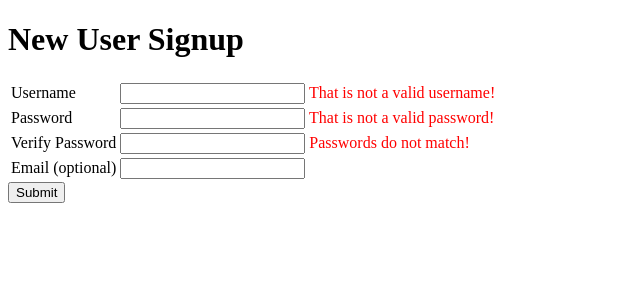
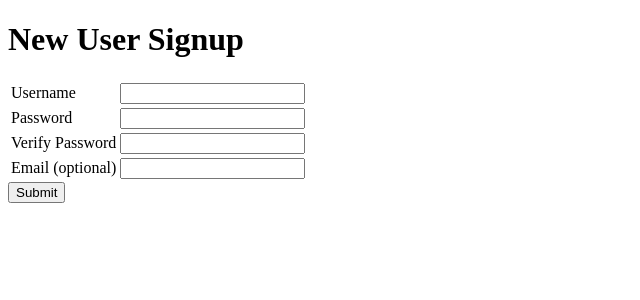
Before and after one commit to northodox/user-signup, a Flask app: page / in a window 1280 px wide. Shown: the top 300 px of the page, without its empty margins (0-640 px from the left). Run offline with Flask 2, Linux system fonts and the light colour scheme.

Commit message:
removed the error messages from the initial index page

```diff
--- a/main.py
+++ b/main.py
@@ -10,6 +10,7 @@ def index():
 
 @app.route("/welcome", methods = ["POST"])
 def welcome():
+    username = request.form['username']
     return render_template('welcome-page.html')
 
 app.run()
--- a/templates/index.html
+++ b/templates/index.html
@@ -19,7 +19,7 @@
                         </td>
                         <td>
                             <input name="username" type="text" value>
-                            <span class="error">That is not a valid username!</span>
+                            <span class="error"></span>
                         </td>
                     </tr>
                     <tr>
@@ -28,7 +28,7 @@
                         </td>
                         <td>
                             <input name="password" type="password">
-                            <span class="error">That is not a valid password!</span>
+                            <span class="error"></span>
                         </td>
                     </tr>
                     <tr>
@@ -37,7 +37,7 @@
                         </td>
                         <td>
                             <input name="verify" type="password">
-                            <span class="error">Passwords do not match!</span>
+                            <span class="error"></span>
                         </td>
                     </tr>
                     <tr>
--- a/templates/welcome-page.html
+++ b/templates/welcome-page.html
@@ -1,7 +1,7 @@
 <html>
     <head></head>
     <body>
-        <h2>Welcome, {username}</h2>
+        <h2>Welcome, {{username}}!</h2>
     </body>
 
 
```
